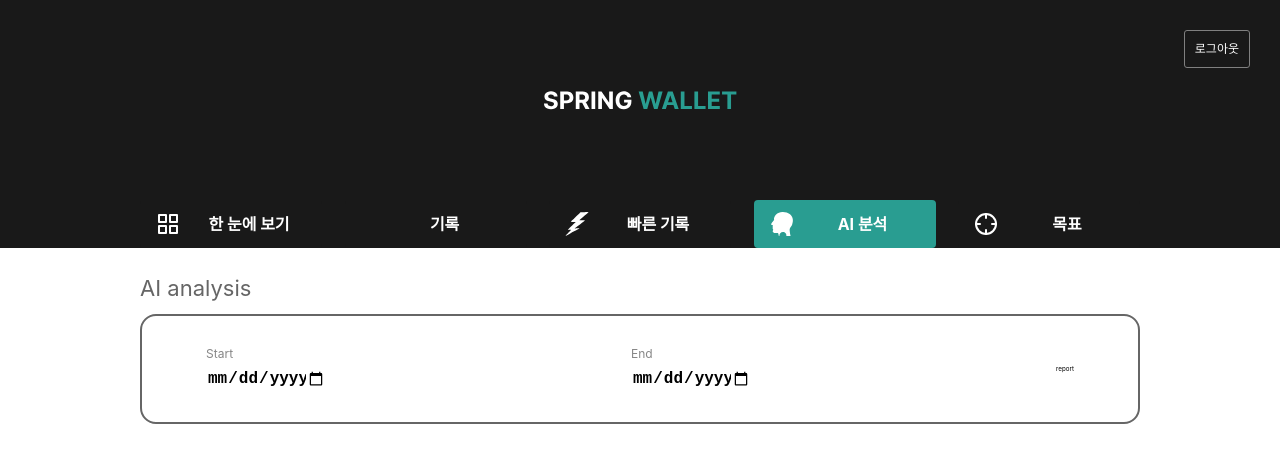
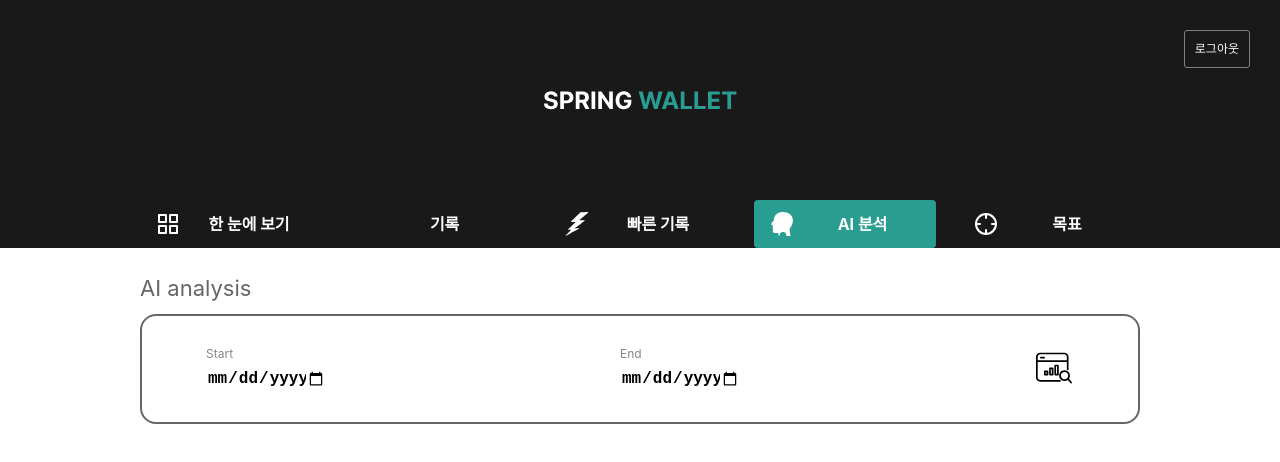
Before and after one commit to twoo1999/SpringWallet, a React (Create React App) app in the folder FE/: page /AI in a window 1280 px wide. Shown: the top 462 px of the page. Built offline with nearby package versions, Linux system fonts and the light colour scheme; no server answers; sample sign-in values are in the browser's storage; some icons are missing; the HTML template or start-up script is replaced by a standard one.

Commit message:
[FE] :sparkles: 분석 아이콘 추가

```diff
--- a/FE/src/common/commonStyle.jsx
+++ b/FE/src/common/commonStyle.jsx
@@ -21,3 +21,7 @@ export const InputBlock = styled.div`
 export const BorderlessInput = styled.input`
     border: none;
 `;
+
+export const IconButton = styled.div`
+    cursor: pointer;
+`;
--- a/FE/src/components/ai/InputForm.jsx
+++ b/FE/src/components/ai/InputForm.jsx
@@ -1,6 +1,8 @@
 import styled from "styled-components";
-import {InputTable} from "../../common/commonStyle";
+import {IconButton, InputTable} from "../../common/commonStyle";
 import {DateInput} from "./DateInput";
+import {ReactComponent as Analyze} from "../../assets/Analyze.svg";
+
 
 export function InputForm(){
     return (
@@ -8,9 +10,9 @@ export function InputForm(){
             <InputTable>
                 <DateInput type='Start'></DateInput>
                 <DateInput type='End'></DateInput>
-                <div>
-                    report
-                </div>
+                <IconButton>
+                    <Analyze></Analyze>
+                </IconButton>
             </InputTable>
         </>
     )
```
